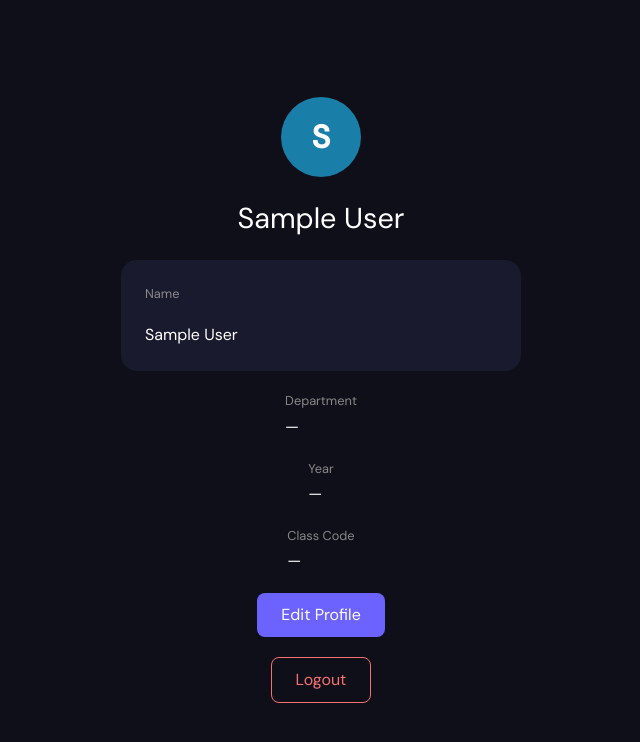
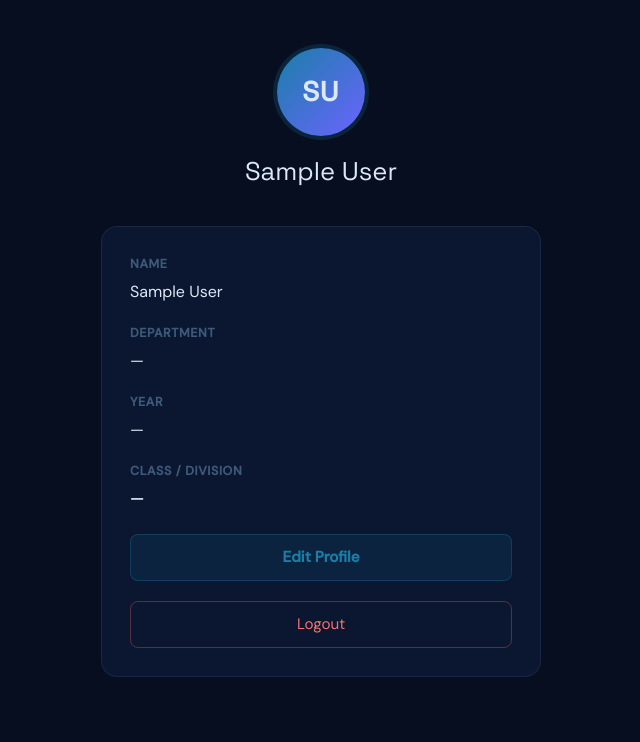
Before and after one commit to 000wahab000/AskVES, a React (Vite) app in the folder frontend/: page /profile in a window 1280 px wide. Shown: the top 742 px of the page, without its empty margins (319-959 px from the left). Built offline with nearby package versions, Linux system fonts and the light colour scheme; sample sign-in values are in the browser's storage.

Commit message:
firstly removed all the emojis since they were messing witht he utf-8 and also revamped the entirely of the profile now drop down menus appear when we are clciking and stuff

```diff
--- a/frontend/src/pages/Profile.tsx
+++ b/frontend/src/pages/Profile.tsx
@@ -1,197 +1,372 @@
-import { useState } from "react";
+import { useState, useMemo } from "react";
 import { useNavigate } from "react-router-dom";
+import timetableData from "../data/timetable.json";
 
+// ---------------------------------------------------------------------------
+// Derive all unique class codes from the timetable JSON
+// ---------------------------------------------------------------------------
+function getAllClassCodes(): string[] {
+  const tt = (timetableData as any).timetable as Record<string, Record<string, Record<string, unknown>>>;
+  const codes = new Set<string>();
+  for (const day of Object.values(tt)) {
+    for (const group of Object.values(day)) {
+      for (const code of Object.keys(group)) {
+        codes.add(code);
+      }
+    }
+  }
+  return [...codes].sort();
+}
+
+// ---------------------------------------------------------------------------
+// Human-readable labels derived from class-code naming conventions:
+//   D1ADA  → Year 1, AIDS-A
+//   D1ADB  → Year 1, AIDS-B
+//   D1EC   → Year 1, EXTC/EC
+//   D2A/B/C→ Year 2, Div A/B/C
+//   D3     → Year 3
+//   D4A/B  → Year 4, Div A/B
+//   D5A/B/C→ Year 5 (SE), Div A/B/C
+// ---------------------------------------------------------------------------
+function parseMeta(code: string): { department: string; year: string } {
+  // Year 1 AIDS divisions
+  if (code === "D1ADA") return { department: "AIDS", year: "First Year (FE)" };
+  if (code === "D1ADB") return { department: "AIDS", year: "First Year (FE)" };
+  // Year 1 EXTC/EC
+  if (code === "D1EC")  return { department: "EXTC / EC", year: "First Year (FE)" };
+
+  // Year 2 divisions (CMPN / INFT / EXTC mixed)
+  if (code === "D2A")   return { department: "CMPN / INFT", year: "Second Year (SE)" };
+  if (code === "D2B")   return { department: "CMPN / INFT", year: "Second Year (SE)" };
+  if (code === "D2C")   return { department: "CMPN / INFT", year: "Second Year (SE)" };
+
+  // Year 3
+  if (code === "D3")    return { department: "Mechanical / Civil", year: "First Year (FE)" };
+
+  // Year 4 divisions
+  if (code === "D4A")   return { department: "EXTC / ECS", year: "First Year (FE)" };
+  if (code === "D4B")   return { department: "EXTC / ECS", year: "First Year (FE)" };
+
+  // Year 5 = Second Year SE divisions
+  if (code === "D5A")   return { department: "CMPN / INFT", year: "Third Year (TE)" };
+  if (code === "D5B")   return { department: "CMPN / INFT", year: "Third Year (TE)" };
+  if (code === "D5C")   return { department: "CMPN / INFT", year: "Third Year (TE)" };
+
+  return { department: "Other", year: "Unknown" };
+}
+
+// ---------------------------------------------------------------------------
+// Build structured options for dropdowns
+// ---------------------------------------------------------------------------
+function buildOptions() {
+  const codes = getAllClassCodes();
+
+  const deptMap: Record<string, Record<string, string[]>> = {};
+  for (const code of codes) {
+    const { department, year } = parseMeta(code);
+    if (!deptMap[department]) deptMap[department] = {};
+    if (!deptMap[department][year]) deptMap[department][year] = [];
+    deptMap[department][year].push(code);
+  }
+  return deptMap;
+}
+
+// ---------------------------------------------------------------------------
+// Styles
+// ---------------------------------------------------------------------------
+const INPUT_STYLE: React.CSSProperties = {
+  width: "100%",
+  padding: "10px 12px",
+  borderRadius: "8px",
+  border: "1px solid rgba(100,160,220,0.20)",
+  background: "#0b1730",
+  color: "#dce8f5",
+  fontSize: "0.95rem",
+  fontFamily: "DM Sans, sans-serif",
+  outline: "none",
+  boxSizing: "border-box",
+};
+
+const SELECT_STYLE: React.CSSProperties = {
+  ...INPUT_STYLE,
+  cursor: "pointer",
+  appearance: "none",
+  WebkitAppearance: "none",
+};
+
+const LABEL_STYLE: React.CSSProperties = {
+  color: "#3d5a7a",
+  fontSize: "0.78rem",
+  fontFamily: "DM Sans, sans-serif",
+  fontWeight: 600,
+  letterSpacing: "0.05em",
+  textTransform: "uppercase",
+  marginBottom: "6px",
+  display: "block",
+};
+
+const FIELD_STYLE: React.CSSProperties = {
+  display: "flex",
+  flexDirection: "column",
+};
+
+// ---------------------------------------------------------------------------
+// Component
+// ---------------------------------------------------------------------------
 export function Profile() {
-    const navigate = useNavigate()
-    const saved = JSON.parse(localStorage.getItem('askves_user') ?? '{}' )
+  const navigate = useNavigate();
+  const saved = JSON.parse(localStorage.getItem("askves_user") ?? "{}");
 
-    const [form , setForm ] = useState({
-        name: saved.name ?? '',
-        department: saved.department ?? '',
-        year:       saved.year       ?? '',
-        classCode:  saved.classCode  ?? '',
-    })
-    const [isEditing, setIsEditing] = useState(false)
+  const deptOptions = useMemo(() => buildOptions(), []);
+  const departments = Object.keys(deptOptions).sort();
+
+  const [form, setForm] = useState({
+    name:       saved.name       ?? "",
+    department: saved.department ?? "",
+    year:       saved.year       ?? "",
+    classCode:  saved.classCode  ?? "",
+  });
+  const [isEditing, setIsEditing] = useState(false);
+
+  // Derived cascading options
+  const yearOptions   = form.department ? Object.keys(deptOptions[form.department] ?? {}).sort() : [];
+  const codeOptions   = (form.department && form.year)
+    ? (deptOptions[form.department]?.[form.year] ?? []).sort()
+    : [];
+
+  function handleDeptChange(dept: string) {
+    setForm({ ...form, department: dept, year: "", classCode: "" });
+  }
+  function handleYearChange(year: string) {
+    setForm({ ...form, year, classCode: "" });
+  }
 
   function handleSave() {
-        localStorage.setItem('askves_user',JSON.stringify(form))
-        setIsEditing(false)
+    localStorage.setItem("askves_user", JSON.stringify(form));
+    setIsEditing(false);
   }
   function handleLogout() {
-        localStorage.removeItem('askves_user')
-        navigate('/login')
+    localStorage.removeItem("askves_user");
+    navigate("/login");
   }
-    return(
+  function handleCancel() {
+    setForm({
+      name:       saved.name       ?? "",
+      department: saved.department ?? "",
+      year:       saved.year       ?? "",
+      classCode:  saved.classCode  ?? "",
+    });
+    setIsEditing(false);
+  }
+
+  const initials = form.name
+    ? form.name.split(" ").map((w: string) => w[0]).join("").toUpperCase().slice(0, 2)
+    : "U";
+
+  return (
     <div style={{
-      minHeight: '100vh',
-      background: '#0f0f1a',
-      color: 'white',
-      display: 'flex',
-      flexDirection: 'column',
-      alignItems: 'center',
-      justifyContent: 'center',
-      gap: '20px',
-      padding: '40px 20px',
-    }}>
-    <div style={{
-        width: '80px',
-        height: '80px',
-        borderRadius: '50%',
-        background: '#1a7fa8',
-        display: 'flex',
-        alignItems: 'center',
-        justifyContent: 'center',
-        fontSize: '2rem',
-        fontWeight: 700,
-      }}>
-         {form.name?.[0]?.toUpperCase() ?? 'U'}
-         </div>
-        <h1 style={{
-            fontSize: '1.8rem',
-            margin: 0
-        }}>{
-            form.name || 'Your Profile'
-            }</h1>
-        <div style={{
-            background: '#1a1a2e',
-            borderRadius: '16px',
-            padding: '24px',
-            width: '100%',
-            maxWidth: '400px',
-            display: 'flex',
-            flexDirection: 'column',
-            gap: '16px',
+      minHeight: "100vh",
+      background: "var(--bg, #070f1d)",
+      color: "var(--t1, #dce8f5)",
+      display: "flex",
+      flexDirection: "column",
+      alignItems: "center",
+      padding: "48px 20px 80px",
+      fontFamily: "DM Sans, sans-serif",
     }}>
 
+      {/* Avatar */}
+      <div style={{
+        width: "88px", height: "88px",
+        borderRadius: "50%",
+        background: "linear-gradient(135deg, #1a7fa8, #6c63ff)",
+        display: "flex", alignItems: "center", justifyContent: "center",
+        fontSize: "1.8rem", fontWeight: 700,
+        fontFamily: "Space Grotesk, sans-serif",
+        marginBottom: "16px",
+        boxShadow: "0 0 0 4px rgba(26,127,168,0.20)",
+      }}>
+        {initials}
+      </div>
 
+      <h1 style={{ fontSize: "1.6rem", margin: "0 0 4px", fontFamily: "Space Grotesk, sans-serif" }}>
+        {form.name || "Your Profile"}
+      </h1>
+      {form.classCode && (
+        <p style={{ color: "#3d5a7a", fontSize: "0.9rem", margin: "0 0 32px" }}>
+          {form.classCode} &middot; {form.department} &middot; {form.year}
+        </p>
+      )}
+      {!form.classCode && <div style={{ marginBottom: "32px" }} />}
 
-          <p style={{
-            color: '#888',
-            fontSize: '0.8rem',
-            marginBottom: '4px'
+      {/* Card */}
+      <div style={{
+        background: "#0b1730",
+        border: "1px solid rgba(100,160,220,0.12)",
+        borderRadius: "16px",
+        padding: "28px",
+        width: "100%",
+        maxWidth: "440px",
+        display: "flex",
+        flexDirection: "column",
+        gap: "20px",
       }}>
-                Name
-                </p>
-          {isEditing ?
-          (<input
+
+        {/* Name */}
+        <div style={FIELD_STYLE}>
+          <label style={LABEL_STYLE}>Name</label>
+          {isEditing ? (
+            <input
               value={form.name}
               onChange={(e) => setForm({ ...form, name: e.target.value })}
-            style={{
-                width: '100%',
-                padding: '8px',
-                borderRadius: '8px',
-                border: 'none',
-                fontSize: '1rem' }}/>
-          ) : (
-            <p
-            style={{
-                fontSize: '1rem',
-                margin: 0 }}>{form.name || '—'}</p>)}
-        </div>
-            <div>
-          <p style={{
-            color: '#888',
-            fontSize: '0.8rem',
-             marginBottom: '4px'
-             }}>
-                Department
-                            </p>
-          {isEditing ? (
-            <input
-              value={form.department}
-              onChange={(e) => setForm({ ...form, department: e.target.value })}
-              style={{
-                width: '100%',
-                padding: '8px',
-                borderRadius: '8px',
-                border: 'none',
-                fontSize: '1rem' }}
+              placeholder="Your full name"
+              style={INPUT_STYLE}
             />
           ) : (
-            <p style={{
-                fontSize: '1rem',
-                margin: 0  }}>{form.department || '—'}</p>)}
-        </div>
-
-
-        <div>
-            <p style={{
-                color: '#888',
-                fontSize: '0.8rem',
-                marginBottom: '4px'
-                }}>
-                    Year
-                        </p>
-                {isEditing ? (
-                <input
-                value={form.year}
-                onChange={(e) => setForm({ ...form, year: e.target.value })}
-                style={{
-                    width: '100%',
-                    padding: '8px',
-                    borderRadius: '8px',
-                    border: 'none',
-                    fontSize: '1rem' }}
-                    />
-                ) : (
-                     <p style={{
-                        fontSize: '1rem',
-                        margin: 0
-                            }}>{form.year || '—'}</p>)}
-        </div>
-                 <div>
-          <p style={{
-            color: '#888',
-            fontSize: '0.8rem',
-            marginBottom: '4px'
-            }}>
-                Class Code
-                            </p>
-          {isEditing ? (
-            <input
-              value={form.classCode}
-              onChange={(e) => setForm({ ...form, classCode: e.target.value })}
-              style={{
-                width: '100%',
-                padding: '8px',
-                borderRadius: '8px',
-                border: 'none',
-                fontSize: '1rem'
-            }}
-            />
-          ) : (
-            <p style={{ fontSize: '1rem', margin: 0 }}>{form.classCode || '—'}</p>
+            <p style={{ fontSize: "1rem", margin: 0, color: "#dce8f5" }}>{form.name || "—"}</p>
           )}
         </div>
 
+        {/* Department */}
+        <div style={FIELD_STYLE}>
+          <label style={LABEL_STYLE}>Department</label>
+          {isEditing ? (
+            <div style={{ position: "relative" }}>
+              <select
+                value={form.department}
+                onChange={(e) => handleDeptChange(e.target.value)}
+                style={SELECT_STYLE}
+              >
+                <option value="">— Select department —</option>
+                {departments.map((d) => (
+                  <option key={d} value={d}>{d}</option>
+                ))}
+              </select>
+              <span style={{ position: "absolute", right: "12px", top: "50%", transform: "translateY(-50%)", pointerEvents: "none", color: "#3d5a7a" }}>▾</span>
+            </div>
+          ) : (
+            <p style={{ fontSize: "1rem", margin: 0, color: "#dce8f5" }}>{form.department || "—"}</p>
+          )}
+        </div>
 
-            <button onClick={isEditing ? handleSave : () => setIsEditing(true)}
+        {/* Year */}
+        <div style={FIELD_STYLE}>
+          <label style={LABEL_STYLE}>Year</label>
+          {isEditing ? (
+            <div style={{ position: "relative" }}>
+              <select
+                value={form.year}
+                onChange={(e) => handleYearChange(e.target.value)}
+                disabled={!form.department}
+                style={{ ...SELECT_STYLE, opacity: form.department ? 1 : 0.4 }}
+              >
+                <option value="">— Select year —</option>
+                {yearOptions.map((y) => (
+                  <option key={y} value={y}>{y}</option>
+                ))}
+              </select>
+              <span style={{ position: "absolute", right: "12px", top: "50%", transform: "translateY(-50%)", pointerEvents: "none", color: "#3d5a7a" }}>▾</span>
+            </div>
+          ) : (
+            <p style={{ fontSize: "1rem", margin: 0, color: "#dce8f5" }}>{form.year || "—"}</p>
+          )}
+        </div>
+
+        {/* Class Code */}
+        <div style={FIELD_STYLE}>
+          <label style={LABEL_STYLE}>Class / Division</label>
+          {isEditing ? (
+            <div style={{ position: "relative" }}>
+              <select
+                value={form.classCode}
+                onChange={(e) => setForm({ ...form, classCode: e.target.value })}
+                disabled={!form.year}
+                style={{ ...SELECT_STYLE, opacity: form.year ? 1 : 0.4 }}
+              >
+                <option value="">— Select class —</option>
+                {codeOptions.map((c) => (
+                  <option key={c} value={c}>{c}</option>
+                ))}
+              </select>
+              <span style={{ position: "absolute", right: "12px", top: "50%", transform: "translateY(-50%)", pointerEvents: "none", color: "#3d5a7a" }}>▾</span>
+            </div>
+          ) : (
+            <p style={{ fontSize: "1rem", margin: 0, color: "#dce8f5", fontFamily: "Space Grotesk, sans-serif", fontWeight: 600 }}>
+              {form.classCode || "—"}
+            </p>
+          )}
+        </div>
+
+        {/* Helper note while editing */}
+        {isEditing && (
+          <p style={{ color: "#3d5a7a", fontSize: "0.78rem", margin: "-8px 0 0" }}>
+            Class codes are pulled from the live timetable. Select a department first to narrow down the options.
+          </p>
+        )}
+
+        {/* Action buttons */}
+        <div style={{ display: "flex", gap: "12px", marginTop: "4px" }}>
+          {isEditing ? (
+            <>
+              <button
+                onClick={handleSave}
                 style={{
-            padding: '10px 24px',
-            background: '#6c63ff',
-            color: 'white',
-            border: 'none',
-            borderRadius: '8px',
-            cursor: 'pointer',
-            fontSize: '1rem',
+                  flex: 1, padding: "11px",
+                  background: "linear-gradient(135deg, #1a7fa8, #6c63ff)",
+                  color: "white", border: "none", borderRadius: "8px",
+                  cursor: "pointer", fontFamily: "DM Sans, sans-serif",
+                  fontSize: "0.95rem", fontWeight: 600,
                 }}
               >
-          {isEditing ? 'Save' : 'Edit Profile'}
+                Save Changes
               </button>
+              <button
+                onClick={handleCancel}
+                style={{
+                  flex: 1, padding: "11px",
+                  background: "transparent", color: "#7a9bbf",
+                  border: "1px solid rgba(100,160,220,0.20)",
+                  borderRadius: "8px", cursor: "pointer",
+                  fontFamily: "DM Sans, sans-serif", fontSize: "0.95rem",
+                }}
+              >
+                Cancel
+              </button>
+            </>
+          ) : (
+            <button
+              onClick={() => setIsEditing(true)}
+              style={{
+                flex: 1, padding: "11px",
+                background: "rgba(26,127,168,0.12)",
+                color: "#1a7fa8",
+                border: "1px solid rgba(26,127,168,0.30)",
+                borderRadius: "8px", cursor: "pointer",
+                fontFamily: "DM Sans, sans-serif",
+                fontSize: "0.95rem", fontWeight: 600,
+              }}
+            >
+              Edit Profile
+            </button>
+          )}
+        </div>
+
+        {/* Logout */}
+        {!isEditing && (
           <button
             onClick={handleLogout}
             style={{
-            padding: '10px 24px',
-            background: 'transparent',
-            color: '#f87171',
-            border: '1px solid #f87171',
-            borderRadius: '8px',
-            cursor: 'pointer',
-            fontSize: '1rem',
+              padding: "11px",
+              background: "transparent", color: "#f87171",
+              border: "1px solid rgba(248,113,113,0.30)",
+              borderRadius: "8px", cursor: "pointer",
+              fontFamily: "DM Sans, sans-serif", fontSize: "0.95rem",
             }}
           >
             Logout
           </button>
+        )}
       </div>
-    )
+    </div>
+  );
 }
```
Also changed, not shown: frontend/src/pages/CommunityPage.tsx (+3 -3 lines). Lines whose indentation alone changed are shown as unchanged.
